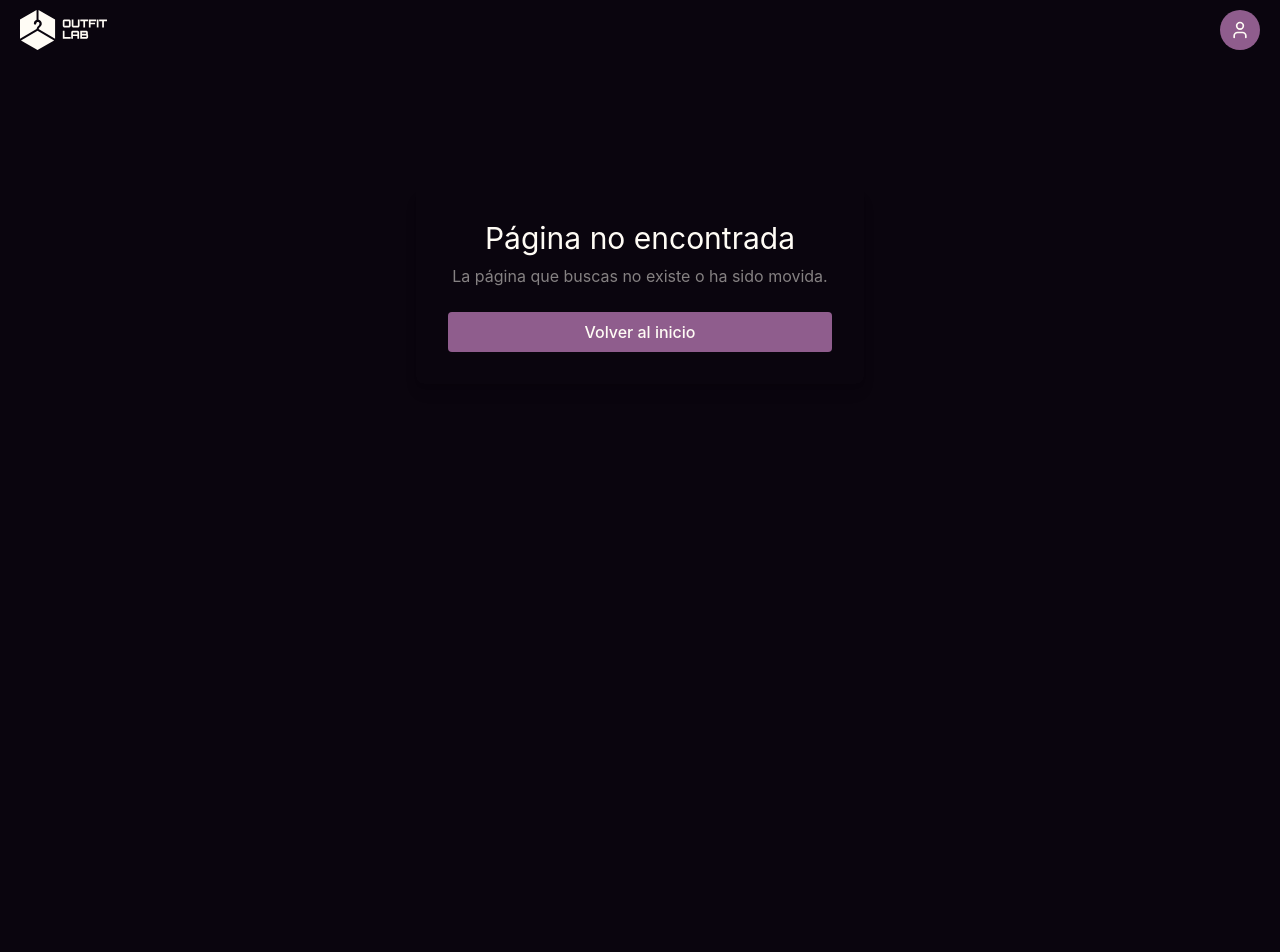
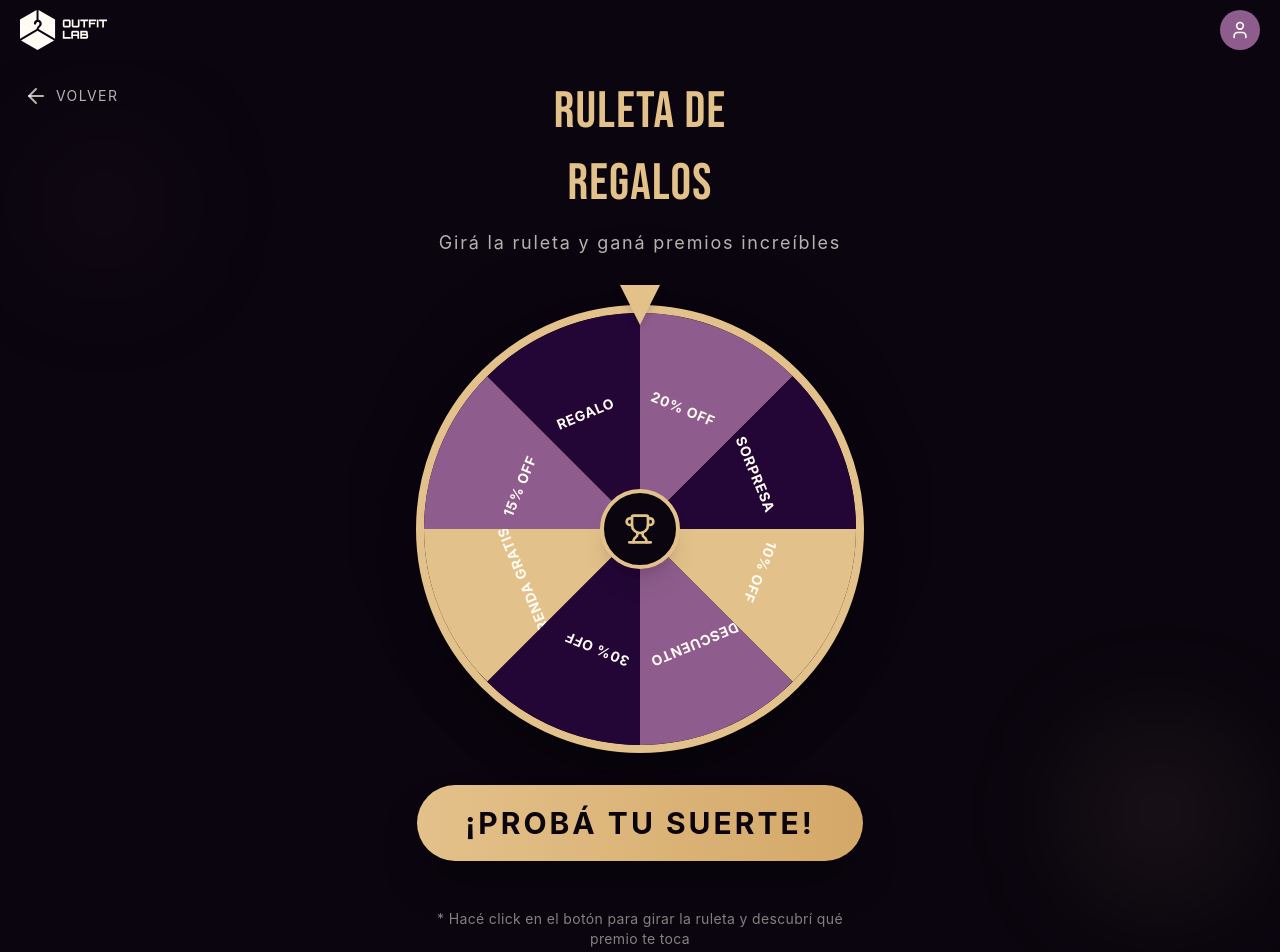
Before and after one commit to Outfit-Lab-TPI/frontend, a React (Vite) app: page /ruleta in a window 1280 px wide. Shown: the top 952 px of the page. Before the commit the page ends 800 px from the top, so only its background shows below. Built offline with nearby package versions, Linux system fonts and the light colour scheme.

Commit message:
feature: se agrega ruleta para expo proyecto, falta subir imagenes

```diff
--- a/src/AppContent.jsx
+++ b/src/AppContent.jsx
@@ -11,6 +11,7 @@ import Signup from "./pages/Signup";
 import NuevaPrenda from "./pages/NuevaPrenda";
 import Marcas from "./pages/Marcas";
 import MarcaDetalle from "./pages/MarcaDetalle";
+import Ruleta from "./pages/Ruleta";
 
 export default function AppContent() {
   const location = useLocation();
@@ -31,6 +32,7 @@ export default function AppContent() {
           <Route path="/nueva-prenda" element={<NuevaPrenda />} />
           <Route path="/marcas" element={<Marcas />} />
           <Route path="/marcas/:codigoMarca" element={<MarcaDetalle />} />
+          <Route path="/ruleta" element={<Ruleta />} />
           <Route path="/" element={<Landing />} />
           <Route path="*" element={<NotFound />} />
         </Routes>
--- a/src/components/landing/Navbar.jsx
+++ b/src/components/landing/Navbar.jsx
@@ -78,6 +78,12 @@ export default function LandingNavbar() {
 
         <div className="hidden lg:flex items-center gap-3">
           <button
+            onClick={() => navigate("/ruleta")}
+            className="tracking-widest cursor-pointer text-sm text-[var(--black)] bg-gradient-to-r from-[#e3c18a] to-[#d4a868] hover:from-[#d4a868] hover:to-[#c59757] px-5 py-2 rounded-full transition-all duration-300 font-bold shadow-lg hover:shadow-[0_0_20px_rgba(227,193,138,0.4)]"
+          >
+            EXPO-PROYECTO
+          </button>
+          <button
             onClick={() => navigate("/login")}
             className="tracking-widest cursor-pointer text-sm text-[var(--white)] hover:text-[#e3c18a] border border-[var(--white)]/50 hover:border-[#e3c18a] hover:bg-[#e3c18a]/10 px-5 py-2 rounded-full transition-all duration-300 font-semibold"
           >
@@ -113,6 +119,12 @@ export default function LandingNavbar() {
           ))}
           <div className="w-10/12 h-[1px] bg-gradient-to-r from-transparent via-[var(--white)]/50 to-transparent my-4" />
           <button
+            onClick={() => navigate("/ruleta")}
+            className="tracking-widest hover-pointer text-[var(--black)] bg-gradient-to-r from-[#e3c18a] to-[#d4a868] px-6 py-2 rounded-full font-bold transition-all duration-300 shadow-lg"
+          >
+            EXPO-PROYECTO
+          </button>
+          <button
             onClick={() => navigate("/login")}
             className="tracking-widest hover-pointer text-[var(--white)] hover:bg-[#926490]/10 px-6 py-2 rounded-full font-semibold transition-all duration-300"
           >
--- /dev/null
+++ b/src/pages/Ruleta.jsx
@@ -0,0 +1,188 @@
+import { useState } from "react";
+import { ArrowLeft, Trophy } from "lucide-react";
+import { useNavigate } from "react-router-dom";
+
+const prizes = [
+  { id: 1, name: "20% OFF", color: "#8f5d8d" },
+  { id: 2, name: "SORPRESA", color: "#230636" },
+  { id: 3, name: "10% OFF", color: "#e3c18a" },
+  { id: 4, name: "DESCUENTO", color: "#8f5d8d" },
+  { id: 5, name: "30% OFF", color: "#230636" },
+  { id: 6, name: "PRENDA GRATIS", color: "#e3c18a" },
+  { id: 7, name: "15% OFF", color: "#8f5d8d" },
+  { id: 8, name: "REGALO", color: "#230636" },
+];
+
+export default function Ruleta() {
+  const navigate = useNavigate();
+  const [isSpinning, setIsSpinning] = useState(false);
+  const [rotation, setRotation] = useState(0);
+  const [winner, setWinner] = useState(null);
+
+  const spinWheel = () => {
+    if (isSpinning) return;
+
+    setIsSpinning(true);
+    setWinner(null);
+
+    // Random number of full rotations (5-10) plus random position
+    const fullRotations = Math.floor(Math.random() * 6) + 5;
+    const randomDegree = Math.floor(Math.random() * 360);
+    const totalRotation = fullRotations * 360 + randomDegree;
+
+    // Calculate which prize was won
+    const normalizedDegree = (360 - (randomDegree % 360)) % 360;
+    const prizeIndex = Math.floor((normalizedDegree / 360) * prizes.length);
+    const wonPrize = prizes[prizeIndex];
+
+    setRotation(rotation + totalRotation);
+
+    // Show winner after animation
+    setTimeout(() => {
+      setIsSpinning(false);
+      setWinner(wonPrize);
+    }, 4000);
+  };
+
+  return (
+    <div className="min-h-screen bg-[var(--black)] flex flex-col items-center justify-center p-6 relative overflow-hidden">
+      {/* Background decorations */}
+      <div className="absolute top-0 left-0 w-full h-full pointer-events-none">
+        <div className="absolute top-20 left-10 w-32 h-32 bg-[var(--secondary)]/10 rounded-full blur-3xl" />
+        <div className="absolute bottom-20 right-10 w-40 h-40 bg-[var(--tertiary)]/10 rounded-full blur-3xl" />
+        <div className="absolute top-1/2 left-1/2 transform -translate-x-1/2 -translate-y-1/2 w-96 h-96 bg-[var(--primary)]/5 rounded-full blur-3xl" />
+      </div>
+
+      {/* Back button */}
+      <button
+        onClick={() => navigate("/")}
+        className="absolute top-6 left-6 flex items-center gap-2 text-[var(--white)]/70 hover:text-[var(--tertiary)] transition-colors duration-300"
+      >
+        <ArrowLeft size={24} />
+        <span className="text-sm tracking-widest">VOLVER</span>
+      </button>
+
+      {/* Main content */}
+      <div className="relative z-10 flex flex-col items-center gap-8 max-w-4xl w-full">
+        {/* Title */}
+        <div className="text-center mb-4">
+          <h1 className="text-5xl md:text-7xl text-[var(--tertiary)] mb-4 tracking-wider font-bold">
+            RULETA DE
+          </h1>
+          <h1 className="text-5xl md:text-7xl text-[var(--tertiary)] mb-4 tracking-wider font-bold">
+            REGALOS
+          </h1>
+          <p className="text-[var(--white)]/70 text-lg tracking-widest">
+            Girá la ruleta y ganá premios increíbles
+          </p>
+        </div>
+
+        {/* Wheel container */}
+        <div className="relative w-full max-w-md aspect-square flex items-center justify-center">
+          {/* Pointer/Arrow */}
+          <div className="absolute top-0 left-1/2 transform -translate-x-1/2 -translate-y-1/2 z-20">
+            <div className="w-0 h-0 border-l-[20px] border-l-transparent border-r-[20px] border-r-transparent border-t-[40px] border-t-[var(--tertiary)] drop-shadow-lg" />
+          </div>
+
+          {/* Wheel */}
+          <div
+            className="relative w-full h-full rounded-full shadow-2xl overflow-hidden"
+            style={{
+              transform: `rotate(${rotation}deg)`,
+              transition: isSpinning
+                ? "transform 4s cubic-bezier(0.17, 0.67, 0.12, 0.99)"
+                : "none",
+              border: "8px solid var(--tertiary)",
+            }}
+          >
+            {prizes.map((prize, index) => {
+              const angle = (360 / prizes.length) * index;
+              return (
+                <div
+                  key={prize.id}
+                  className="absolute w-full h-full origin-center"
+                  style={{
+                    transform: `rotate(${angle}deg)`,
+                    clipPath:
+                      "polygon(50% 50%, 50% 0%, 100% 0%, 50% 50%)",
+                    backgroundColor: prize.color,
+                  }}
+                >
+                  <div
+                    className="absolute top-[20%] left-[60%] transform -translate-x-1/2 -rotate-0"
+                    style={{
+                      transform: `rotate(${360 / prizes.length / 2}deg)`,
+                    }}
+                  >
+                    <p className="text-[var(--white)] text-xs md:text-sm font-bold tracking-wider whitespace-nowrap">
+                      {prize.name}
+                    </p>
+                  </div>
+                </div>
+              );
+            })}
+
+            {/* Center circle */}
+            <div className="absolute top-1/2 left-1/2 transform -translate-x-1/2 -translate-y-1/2 w-20 h-20 bg-[var(--black)] rounded-full border-4 border-[var(--tertiary)] flex items-center justify-center shadow-xl">
+              <Trophy className="text-[var(--tertiary)]" size={32} />
+            </div>
+          </div>
+        </div>
+
+        {/* Spin button */}
+        <button
+          onClick={spinWheel}
+          disabled={isSpinning}
+          className={`relative px-12 py-5 bg-gradient-to-r from-[var(--tertiary)] to-[#d4a868] text-[var(--black)] text-2xl md:text-3xl font-bold tracking-widest rounded-full shadow-2xl transition-all duration-300 ${
+            isSpinning
+              ? "opacity-50 cursor-not-allowed"
+              : "hover:scale-105 hover:shadow-[0_0_30px_rgba(227,193,138,0.5)] active:scale-95"
+          }`}
+        >
+          {isSpinning ? (
+            <span className="animate-pulse">GIRANDO...</span>
+          ) : (
+            "¡PROBÁ TU SUERTE!"
+          )}
+        </button>
+
+        {/* Winner display */}
+        {winner && !isSpinning && (
+          <div className="mt-6 text-center animate-[fadeIn_0.5s_ease-in]">
+            <div className="bg-[var(--primary)] border-2 border-[var(--tertiary)] rounded-2xl p-8 shadow-2xl">
+              <h3 className="text-3xl text-[var(--tertiary)] mb-3 tracking-wider">
+                ¡FELICITACIONES!
+              </h3>
+              <p className="text-[var(--white)] text-xl mb-2">
+                Ganaste:
+              </p>
+              <p className="text-4xl text-[var(--tertiary)] font-bold tracking-widest">
+                {winner.name}
+              </p>
+            </div>
+          </div>
+        )}
+
+        {/* Instructions */}
+        <div className="text-center text-[var(--white)]/50 text-sm max-w-md mt-4">
+          <p className="tracking-wide">
+            * Hacé click en el botón para girar la ruleta y descubrí qué premio te toca
+          </p>
+        </div>
+      </div>
+
+      <style jsx>{`
+        @keyframes fadeIn {
+          from {
+            opacity: 0;
+            transform: translateY(10px);
+          }
+          to {
+            opacity: 1;
+            transform: translateY(0);
+          }
+        }
+      `}</style>
+    </div>
+  );
+}
```
